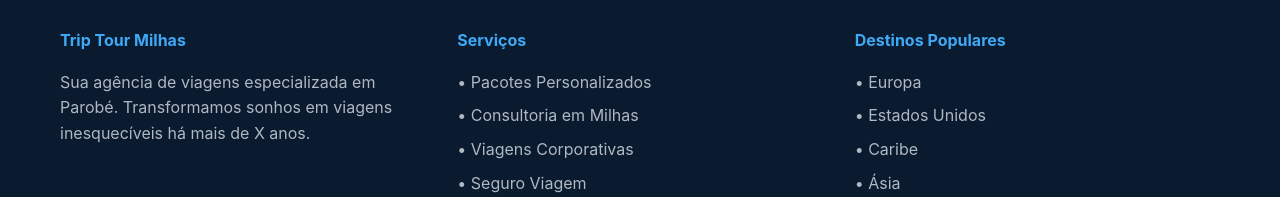
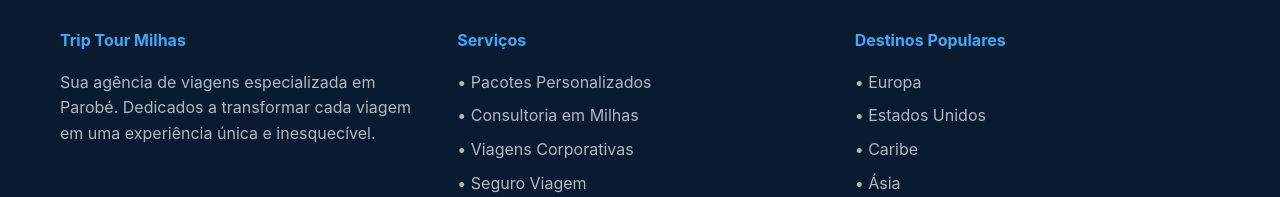
Before and after one commit to triptourmilhas-agencia/minha-agencia-site, a plain HTML site: page index.html in a window 1280 px wide. Shown: the part 3878-4075 px from the top of the page. Drawn offline with Linux system fonts and the light colour scheme.

Commit message:
Update index.html

```diff
--- a/index.html
+++ b/index.html
@@ -562,7 +562,7 @@
             <div style="display: grid; grid-template-columns: repeat(auto-fit, minmax(250px, 1fr)); gap: 2rem; margin-bottom: 2rem; text-align: left;">
                 <div>
                     <h4 style="margin-bottom: 1rem; color: var(--azul-claro);">Trip Tour Milhas</h4>
-                    <p style="color: var(--cinza-neutro);">Sua agência de viagens especializada em Parobé. Transformamos sonhos em viagens inesquecíveis há mais de X anos.</p>
+                    <p style="color: var(--cinza-neutro);">Sua agência de viagens especializada em Parobé. Dedicados a transformar cada viagem em uma experiência única e inesquecível.</p>
                 </div>
                 <div>
                     <h4 style="margin-bottom: 1rem; color: var(--azul-claro);">Serviços</h4>
```
